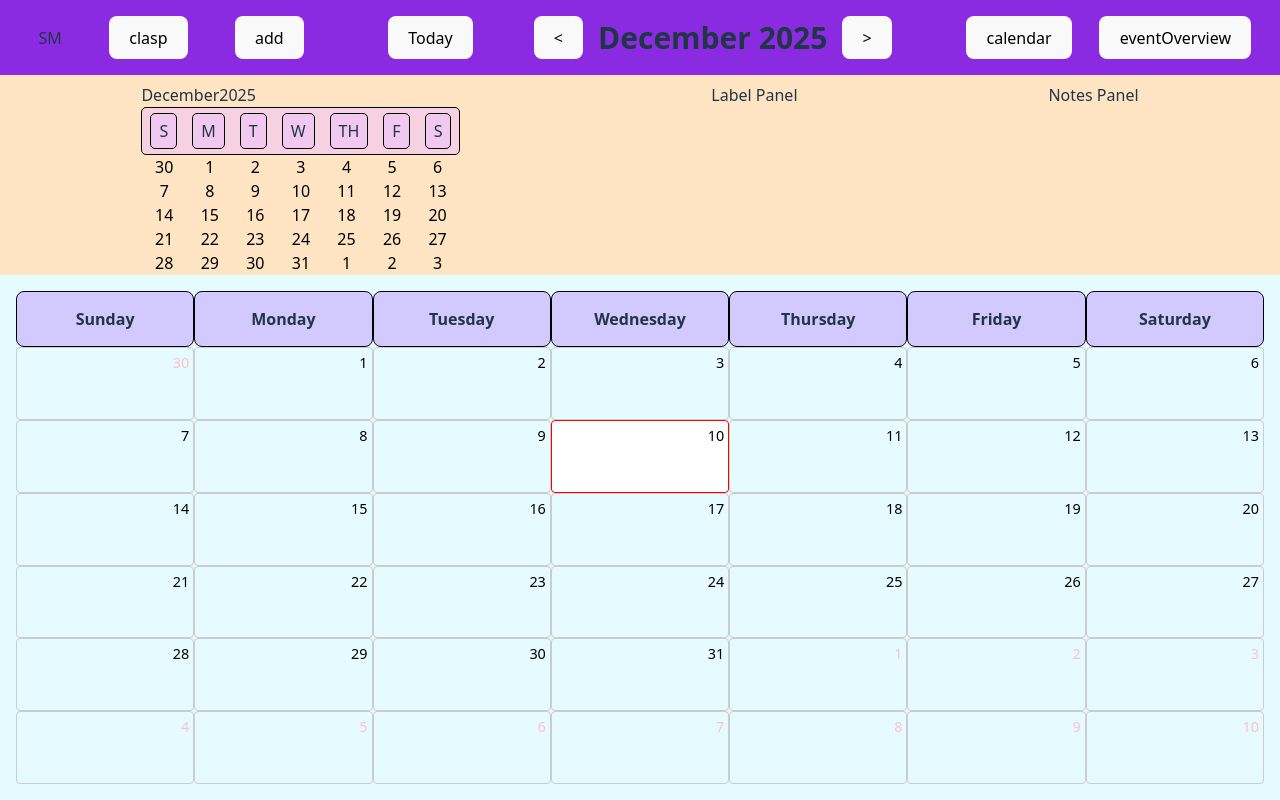
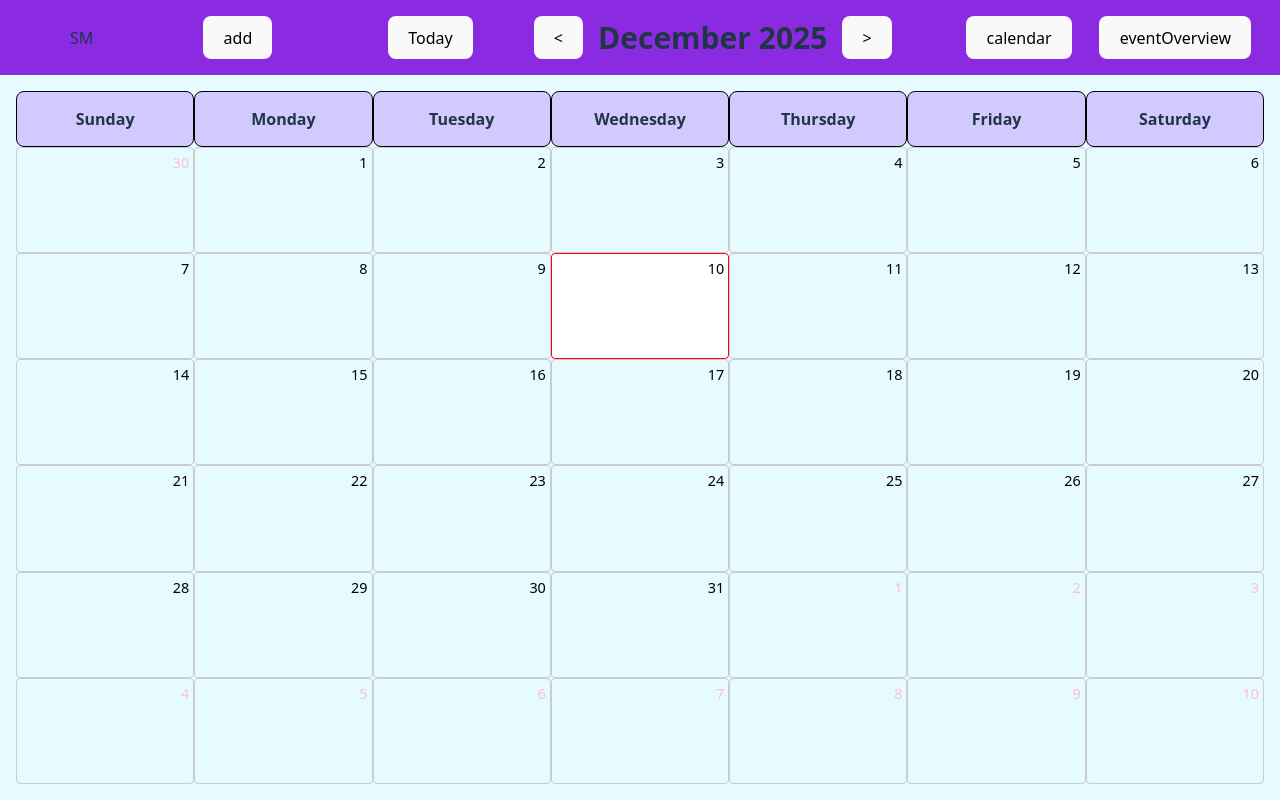
Before and after one commit to smei08/CalendarPlanner, a React (Vite) app: page / in a window 1280 px wide. Built offline with nearby package versions, Linux system fonts and the light colour scheme.

Commit message:
mini calendar added to event overview page with styling

```diff
--- a/src/components/calendar/DateCell/DateCell.jsx
+++ b/src/components/calendar/DateCell/DateCell.jsx
@@ -40,7 +40,7 @@ export default function DateCell({ cell }) {
   return (
     <div className={className}>
       <div className="date-number">{cell.day}</div>
-      <div className="events-container">
+      <div className="event-pill-container">
         {eventsOfTheDay.map((event, index) => (
           <div
             key={`${dailyKey}-${event.id}-${event.time || "notime"}-${index}`}
--- a/src/components/calendar/DateCell/MiniCalendar/MiniCalendar.jsx
+++ b/src/components/calendar/DateCell/MiniCalendar/MiniCalendar.jsx
@@ -7,6 +7,7 @@ export default function MiniCalendar() {
   const miniMonth = useCalendarStore((state) => state.miniMonth);
 
   const miniDays = [];
+  const today = new Date();
 
   const current = new Date(miniYear, miniMonth + 1, 0);
   const firstDayIndex = new Date(miniYear, miniMonth, 1).getDay();
@@ -60,17 +61,37 @@ export default function MiniCalendar() {
           {miniYear}
         </div>
       </div>
-      <div className="mini-weekday">
+      <div className="mini-weekday-row">
         {weekDays.map((weekday, index) => (
-          <div className="mini-weekday" key={`${weekday}-${index}`}>
+          <div className="mini-weekday-cell" key={`${weekday}-${index}`}>
             {weekday}
           </div>
         ))}
       </div>
       <div className="mini-cell-grid">
-        {miniDays.map((cell) => (
-          <div key={`${cell.year}-${cell.month}-${cell.day}`}>{cell.day}</div>
-        ))}
+        {miniDays.map((cell) => {
+          const isFaded = cell.monthType !== "current";
+          const cellClass = isFaded
+            ? "mini-date-cell mini-date-cell--faded"
+            : "mini-date-cell";
+
+          const isToday =
+            cell.year === today.getFullYear() &&
+            cell.month === today.getMonth() &&
+            cell.day === today.getDate();
+
+          if (isToday) {
+            cellClass += " mini-date-cell--today";
+          }
+          return (
+            <div
+              key={`${cell.year}-${cell.month}-${cell.day}`}
+              className={cellClass}
+            >
+              {cell.day}
+            </div>
+          );
+        })}
       </div>
     </div>
   );
--- a/src/components/calendar/DateCell/MiniCalendar/miniCalendar.css
+++ b/src/components/calendar/DateCell/MiniCalendar/miniCalendar.css
@@ -1,11 +1,11 @@
-.mini-weekday {
+.mini-weekday-row {
   display: flex;
   flex-direction: row;
   justify-content: flex-start;
   align-items: flex-start;
   gap: 15px;
 }
-.mini-weekday {
+.mini-weekday-cell {
   border: 0.5px solid black;
   padding: 5px 8px;
   border-radius: 5px;
@@ -20,3 +20,14 @@
   color: black;
   min-height: 0;
 }
+.mini-date-cell {
+  padding: 6px;
+  border-radius: 6px;
+}
+.mini-date-cell--faded {
+  opacity: 0.35; /* easiest “fade” */
+}
+.mini-date-cell--today {
+  border: 1px solid red;
+  background-color: white;
+}
--- a/src/components/navigation/Navbar/Navbar.jsx
+++ b/src/components/navigation/Navbar/Navbar.jsx
@@ -6,7 +6,7 @@ import Avatar from "../../ui/Avatar";
 import "./navbar.css";
 
 export default function Navbar({
-  onToggleExpand,
+  // onToggleExpand,
   onToggleOpen,
   onClickCalendar,
   onClickEvent,
@@ -17,7 +17,7 @@ export default function Navbar({
       {/* left section: avatar, clasp, add */}
       <div className="nav-left">
         <Avatar />
-        <IconButton variant="clasp" onClick={onToggleExpand} />
+        {/* <IconButton variant="clasp" onClick={onToggleExpand} /> */}
         <IconButton variant="add" onClick={onToggleOpen} />
       </div>
 
--- a/src/layouts/AppLayout.jsx
+++ b/src/layouts/AppLayout.jsx
@@ -14,7 +14,7 @@ import { useCalendarStore } from "../store/useCalendarStore";
 import { useEventStore } from "../store/useEventStore";
 
 export default function AppLayout({ children }) {
-  const [isExpanded, setIsExpanded] = useState(false);
+  // const [isExpanded, setIsExpanded] = useState(false);
   const [showEventForm, setShowEventForm] = useState(false);
   // "calendar" | "events"
   const [activeView, setActiveView] = useState("calendar");
@@ -24,9 +24,9 @@ export default function AppLayout({ children }) {
   const [toastMessage, setToastMessage] = useState(null);
   const [isToastOpen, setIsToastOpen] = useState(false);
 
-  const toggleExpand = () => {
-    setIsExpanded((prev) => !prev);
-  };
+  // const toggleExpand = () => {
+  //   setIsExpanded((prev) => !prev);
+  // };
 
   const toggleOpen = () => {
     setShowEventForm(true);
@@ -72,7 +72,7 @@ export default function AppLayout({ children }) {
       <header className="top-header">
         <Navbar
           onToggleOpen={toggleOpen}
-          onToggleExpand={toggleExpand}
+          // onToggleExpand={toggleExpand}
           onClickCalendar={handleClickCalendar}
           onClickEvent={handleClickEvent}
           onClickToday={handleClickToday}
@@ -92,14 +92,14 @@ export default function AppLayout({ children }) {
         <EventToast message={toastMessage} onClose={closeToast} />
       )}
 
-      {/* Quick panels row (shows when clasp is "open"/expanded) */}
+      {/* Quick panels row (shows when clasp is "open"/expanded)
       {!isExpanded && (
         <div className="header-cards">
           <MiniCalendar />
           <LabelCard />
           <NotesCard />
         </div>
-      )}
+      )} */}
 
       {/* Main page content: calendar vs event overview */}
       <main className="calendar-content">
--- a/src/pages/EventOverview/EventOverviewPage.jsx
+++ b/src/pages/EventOverview/EventOverviewPage.jsx
@@ -2,6 +2,8 @@
 import { useState } from "react";
 import EventList from "../../components/events/EventList/EventList";
 import "./eventOverviewPage.css";
+import MiniCalendar from "../../components/calendar/DateCell/MiniCalendar/MiniCalendar";
+import NotesCard from "../../components/notes/NotesCard";
 
 export default function EventOverviewPage() {
   const [sortMode, setSortMode] = useState("date");
@@ -9,6 +11,13 @@ export default function EventOverviewPage() {
 
   return (
     <div className="events-container">
+      <div className="mini-calendar">
+        <MiniCalendar />
+      </div>
+      {/* <div className="quotes">
+        <NotesCard />
+      </div> */}
+      <div>
         <h1>UPCOMING EVENTS</h1>
 
         <div className="filter">
@@ -85,5 +94,6 @@ export default function EventOverviewPage() {
         {/* 👇 pass sortMode down so EventList can use it */}
         <EventList sortMode={sortMode} timeFilter={timeFilter} />
       </div>
+    </div>
   );
 }
--- a/src/pages/EventOverview/eventOverviewPage.css
+++ b/src/pages/EventOverview/eventOverviewPage.css
@@ -1,3 +1,7 @@
 .events-container {
   color: black;
+  display: flex;
+  flex-direction: row;
+  width: 100vw;
+  justify-content: space-evenly;
 }
```
Lines whose indentation alone changed are shown as unchanged.
